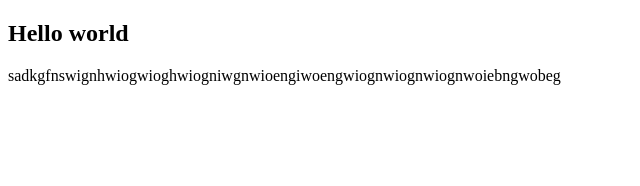
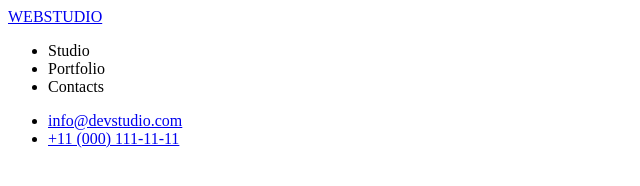
Before and after one commit to MykhailoSyvous/goit-markup-hw-01, a plain HTML site: page index.html in a window 1280 px wide. Shown: the whole page, without its empty margins (0-640 px from the left). Drawn offline with Linux system fonts and the light colour scheme.

Commit message:
Зроблений заголовок

```diff
--- a/index.html
+++ b/index.html
@@ -3,14 +3,25 @@
   <head>
     <meta charset="UTF-8" />
     <meta name="viewport" content="width=device-width, initial-scale=1.0" />
-    <title>Document</title>
+    <title>WebStudio</title>
   </head>
   <body>
-    <section>
-      <h1>Hello world</h1>
-      <p>
-        sadkgfnswignhwiogwioghwiogniwgnwioengiwoengwiognwiognwiognwoiebngwobeg
-      </p>
-    </section>
+    <header>
+      <nav>
+        <a href="./index.html">WEBSTUDIO</a>
+        <ul>
+          <li><a href=""></a>Studio</li>
+          <li><a href=""></a>Portfolio</li>
+          <li><a href=""></a>Contacts</li>
+        </ul>
+      </nav>
+      <ul>
+        <li><a href="mailto:info@devstudio.com">info@devstudio.com</a></li>
+        <li><a href="tell:+11 (000) 111-11-11">+11 (000) 111-11-11</a></li>
+      </ul>
+      <main>
+        <section></section>
+      </main>
+    </header>
   </body>
 </html>
```
